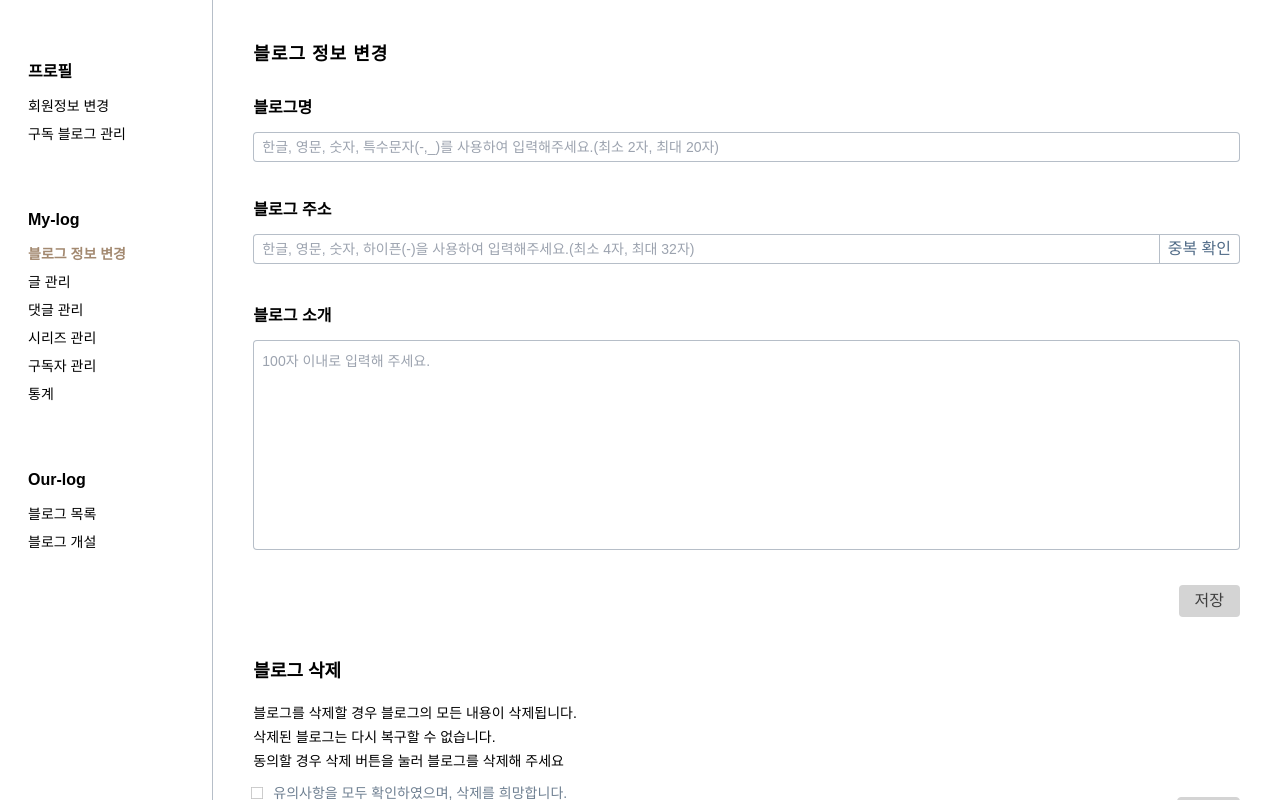
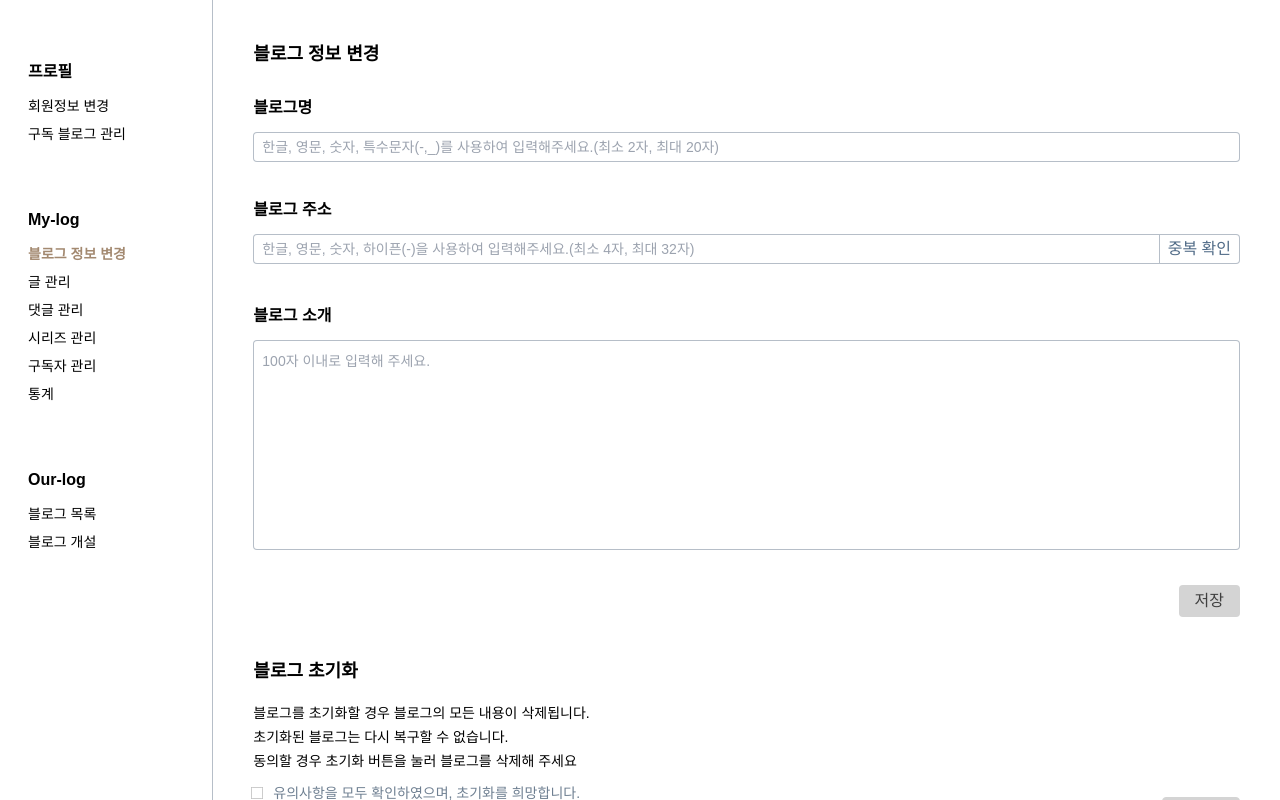
Before and after one commit to sorrel012/log-us, a Next.js app: page /1/setting/info in a window 1280 px wide. Built offline with nearby package versions, Linux system fonts and the light colour scheme; no server answers; a web font is replaced by a local one.

Commit message:
refactor: html5 적용

```diff
--- a/src/app/[blogAddress]/(blog)/page.tsx
+++ b/src/app/[blogAddress]/(blog)/page.tsx
@@ -4,9 +4,9 @@ import SeriesGrid from '@/components/blog/series/SeriesGrid';
 
 export default function BlogMain() {
     return (
-        <section className="mx-auto max-w-screen-3xl">
-            <h2 className="mb-8 font-bold">시리즈</h2>
+        <filedset className="mx-auto max-w-screen-3xl">
+            <legend className="mb-8 font-bold">시리즈</legend>
             <SeriesGrid />
-        </section>
+        </filedset>
     );
 }
--- a/src/app/[blogAddress]/setting/following/page.tsx
+++ b/src/app/[blogAddress]/setting/following/page.tsx
@@ -40,8 +40,8 @@ export default function FollowingPage() {
     };
 
     return (
-        <section>
-            <h2 className="mb-8 text-lg font-bold">구독 블로그 목록</h2>
+        <filedset>
+            <legend className="mb-8 text-lg font-bold">구독 블로그 목록</legend>
             {!isLoading &&
                 (followings && followings.length >= 1 ? (
                     <>
@@ -61,6 +61,6 @@ export default function FollowingPage() {
                 title="구독 블로그를 불러오지 못했습니다."
                 text="잠시 후 다시 시도해 주세요."
             />
-        </section>
+        </filedset>
     );
 }
--- a/src/components/blog/setting/BlogInfoForm.tsx
+++ b/src/components/blog/setting/BlogInfoForm.tsx
@@ -72,7 +72,7 @@ export default function BlogInfoForm({
 
     return (
         <filedset>
-            <h2 className="mb-8 text-lg font-bold">블로그 정보 변경</h2>
+            <legend className="mb-8 text-lg font-bold">블로그 정보 변경</legend>
             <div className="*:mb-10">
                 <div>
                     <label htmlFor="blogName" className="font-semibold">
--- a/src/components/blog/setting/DeleteBlog.tsx
+++ b/src/components/blog/setting/DeleteBlog.tsx
@@ -7,11 +7,11 @@ export default function DeleteBlog({ onDelete }: { onDelete: () => void }) {
 
     return (
         <filedset className="select-none">
-            <legend className="mb-4 text-lg font-bold">블로그 삭제</legend>
+            <legend className="mb-4 text-lg font-bold">블로그 초기화</legend>
             <div className="text-sm leading-6">
-                <p>블로그를 삭제할 경우 블로그의 모든 내용이 삭제됩니다.</p>
-                <p>삭제된 블로그는 다시 복구할 수 없습니다.</p>
-                <p>동의할 경우 삭제 버튼을 눌러 블로그를 삭제해 주세요</p>
+                <p>블로그를 초기화할 경우 블로그의 모든 내용이 삭제됩니다.</p>
+                <p>초기화된 블로그는 다시 복구할 수 없습니다.</p>
+                <p>동의할 경우 초기화 버튼을 눌러 블로그를 삭제해 주세요</p>
             </div>
             <div className="mt-2 flex items-center text-sm text-customLightBlue-200">
                 <input
@@ -22,7 +22,7 @@ export default function DeleteBlog({ onDelete }: { onDelete: () => void }) {
                     id="deleteBlog"
                 />
                 <label htmlFor="deleteBlog" className="ml-1 cursor-pointer">
-                    유의사항을 모두 확인하였으며, 삭제를 희망합니다.
+                    유의사항을 모두 확인하였으며, 초기화를 희망합니다.
                 </label>
             </div>
             <div className="-mt-2 text-right">
@@ -31,7 +31,7 @@ export default function DeleteBlog({ onDelete }: { onDelete: () => void }) {
                     disabled={!wantDelete}
                     onClick={onDelete}
                 >
-                    삭제
+                    초기화
                 </button>
             </div>
         </filedset>
```
